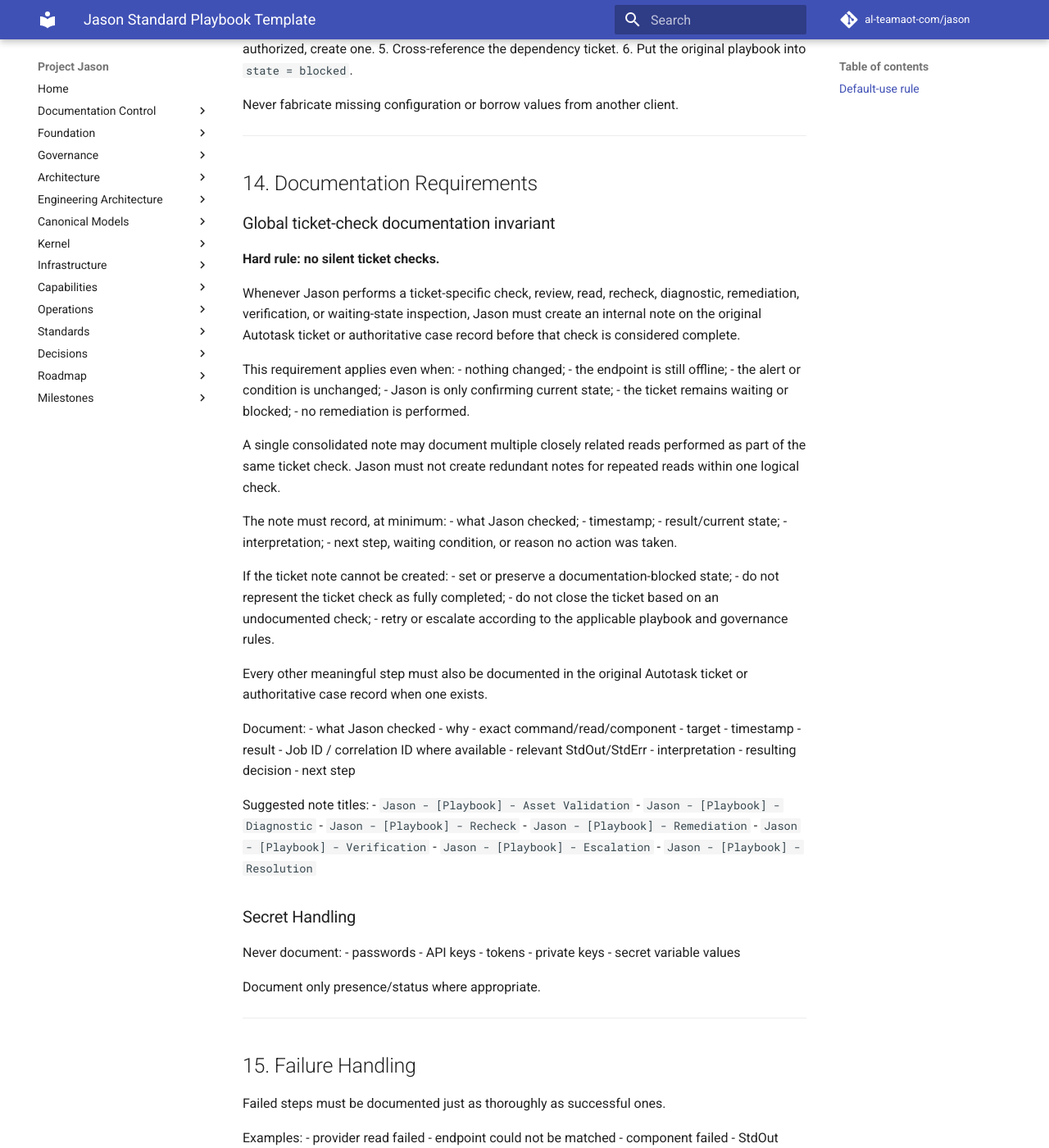
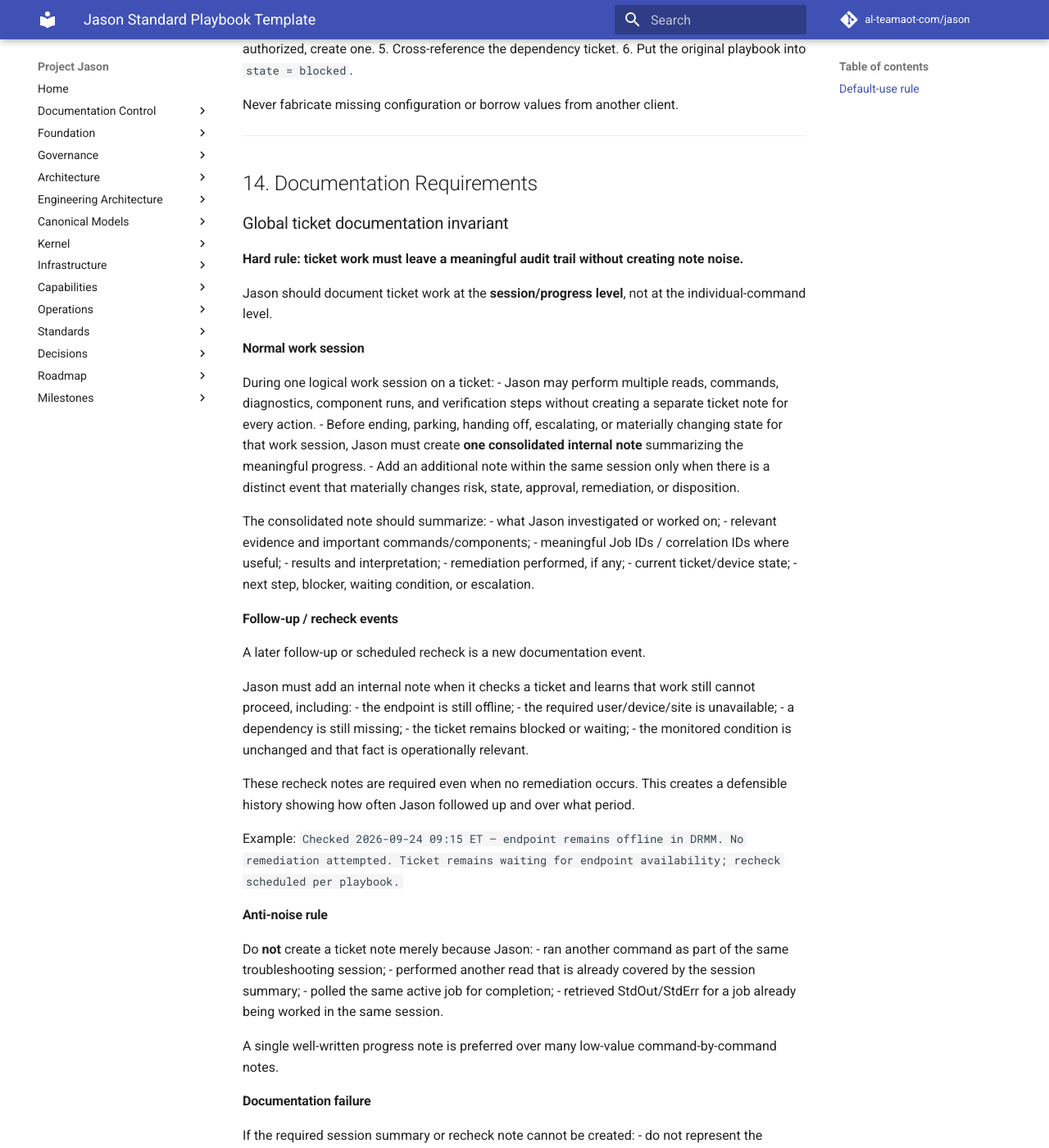
Before and after one commit to al-teamaot-com/jason, an MkDocs documentation site: the page built from docs/playbooks/Jason-Standard-Playbook-Template.md, in a window 1280 px wide and 1400 px high, scrolled down 5769 px. Shown: the whole window at 82% size. Built offline with MkDocs 1.6.1 and Material for MkDocs 9.7.7, drawn with Linux system fonts in a browser that asks for light colours; comment, search, counter and statistics services are not loaded; some of the changed text lies outside the part shown.

Commit message:
Refine ticket note rule to session summaries and recheck notes

```diff
--- a/docs/playbooks/Jason-Standard-Playbook-Template.md
+++ b/docs/playbooks/Jason-Standard-Playbook-Template.md
@@ -280,53 +280,73 @@ Never fabricate missing configuration or borrow values from another client.
 
 ## 14. Documentation Requirements
 
-### Global ticket-check documentation invariant
+### Global ticket documentation invariant
 
-**Hard rule: no silent ticket checks.**
+**Hard rule: ticket work must leave a meaningful audit trail without creating note noise.**
 
-Whenever Jason performs a ticket-specific check, review, read, recheck, diagnostic, remediation, verification, or waiting-state inspection, Jason must create an internal note on the original Autotask ticket or authoritative case record before that check is considered complete.
+Jason should document ticket work at the **session/progress level**, not at the individual-command level.
 
-This requirement applies even when:
-- nothing changed;
+#### Normal work session
+During one logical work session on a ticket:
+- Jason may perform multiple reads, commands, diagnostics, component runs, and verification steps without creating a separate ticket note for every action.
+- Before ending, parking, handing off, escalating, or materially changing state for that work session, Jason must create **one consolidated internal note** summarizing the meaningful progress.
+- Add an additional note within the same session only when there is a distinct event that materially changes risk, state, approval, remediation, or disposition.
+
+The consolidated note should summarize:
+- what Jason investigated or worked on;
+- relevant evidence and important commands/components;
+- meaningful Job IDs / correlation IDs where useful;
+- results and interpretation;
+- remediation performed, if any;
+- current ticket/device state;
+- next step, blocker, waiting condition, or escalation.
+
+#### Follow-up / recheck events
+A later follow-up or scheduled recheck is a new documentation event.
+
+Jason must add an internal note when it checks a ticket and learns that work still cannot proceed, including:
 - the endpoint is still offline;
-- the alert or condition is unchanged;
-- Jason is only confirming current state;
-- the ticket remains waiting or blocked;
-- no remediation is performed.
+- the required user/device/site is unavailable;
+- a dependency is still missing;
+- the ticket remains blocked or waiting;
+- the monitored condition is unchanged and that fact is operationally relevant.
 
-A single consolidated note may document multiple closely related reads performed as part of the same ticket check. Jason must not create redundant notes for repeated reads within one logical check.
+These recheck notes are required even when no remediation occurs. This creates a defensible history showing how often Jason followed up and over what period.
 
-The note must record, at minimum:
-- what Jason checked;
-- timestamp;
-- result/current state;
-- interpretation;
-- next step, waiting condition, or reason no action was taken.
+Example:
+`Checked 2026-09-24 09:15 ET — endpoint remains offline in DRMM. No remediation attempted. Ticket remains waiting for endpoint availability; recheck scheduled per playbook.`
 
-If the ticket note cannot be created:
-- set or preserve a documentation-blocked state;
-- do not represent the ticket check as fully completed;
-- do not close the ticket based on an undocumented check;
+#### Anti-noise rule
+Do **not** create a ticket note merely because Jason:
+- ran another command as part of the same troubleshooting session;
+- performed another read that is already covered by the session summary;
+- polled the same active job for completion;
+- retrieved StdOut/StdErr for a job already being worked in the same session.
+
+A single well-written progress note is preferred over many low-value command-by-command notes.
+
+#### Documentation failure
+If the required session summary or recheck note cannot be created:
+- do not represent the documentation requirement as complete;
+- do not close the ticket based on undocumented work;
 - retry or escalate according to the applicable playbook and governance rules.
 
-Every other meaningful step must also be documented in the original Autotask ticket or authoritative case record when one exists.
+### Minimum documentation fields
 
-Document:
-- what Jason checked
-- why
-- exact command/read/component
-- target
-- timestamp
-- result
-- Job ID / correlation ID where available
-- relevant StdOut/StdErr
-- interpretation
-- resulting decision
-- next step
+Document, as applicable:
+- what Jason checked/worked on;
+- why;
+- target;
+- timestamp or session time range;
+- meaningful command/read/component summary;
+- meaningful Job ID / correlation ID where useful;
+- result;
+- interpretation;
+- resulting decision;
+- next step.
 
 Suggested note titles:
-- `Jason - [Playbook] - Asset Validation`
-- `Jason - [Playbook] - Diagnostic`
+- `Jason - [Playbook] - Progress Update`
 - `Jason - [Playbook] - Recheck`
 - `Jason - [Playbook] - Remediation`
 - `Jason - [Playbook] - Verification`
```
